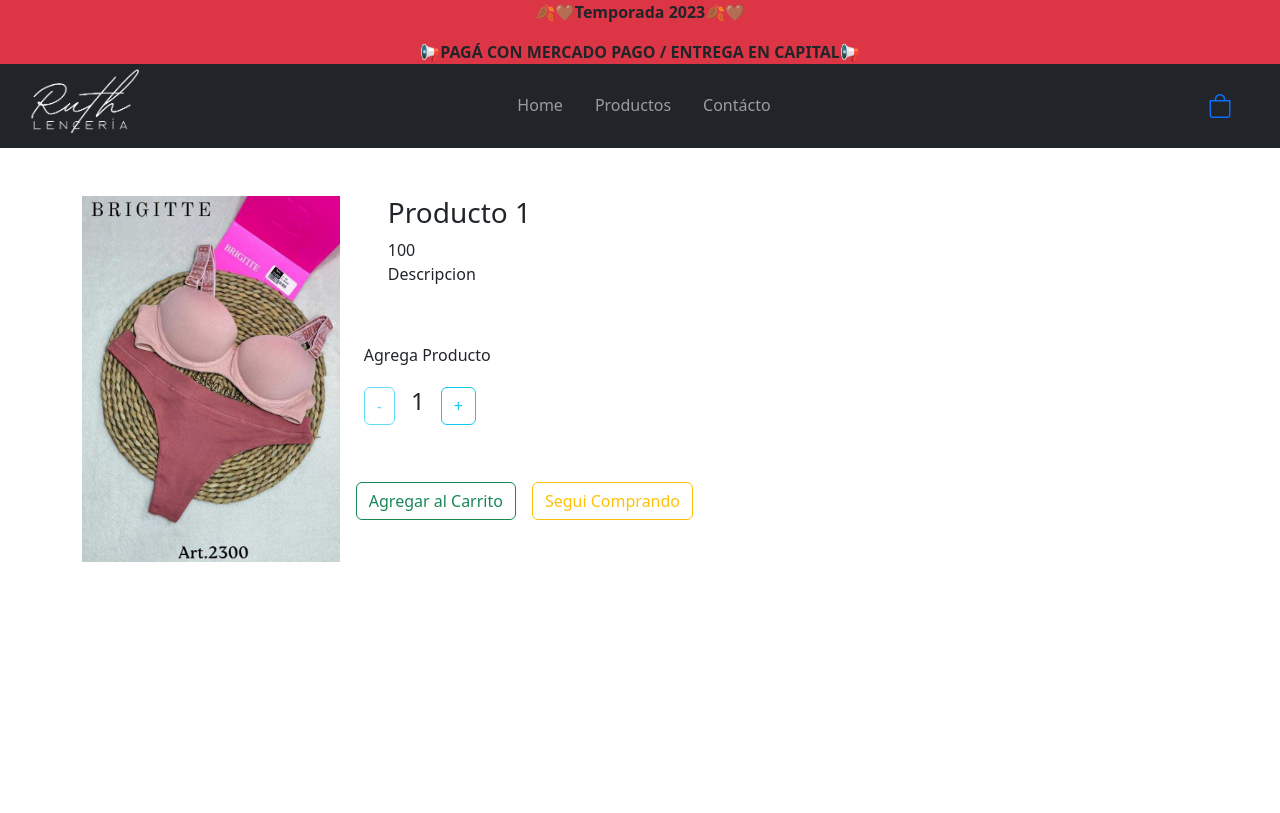
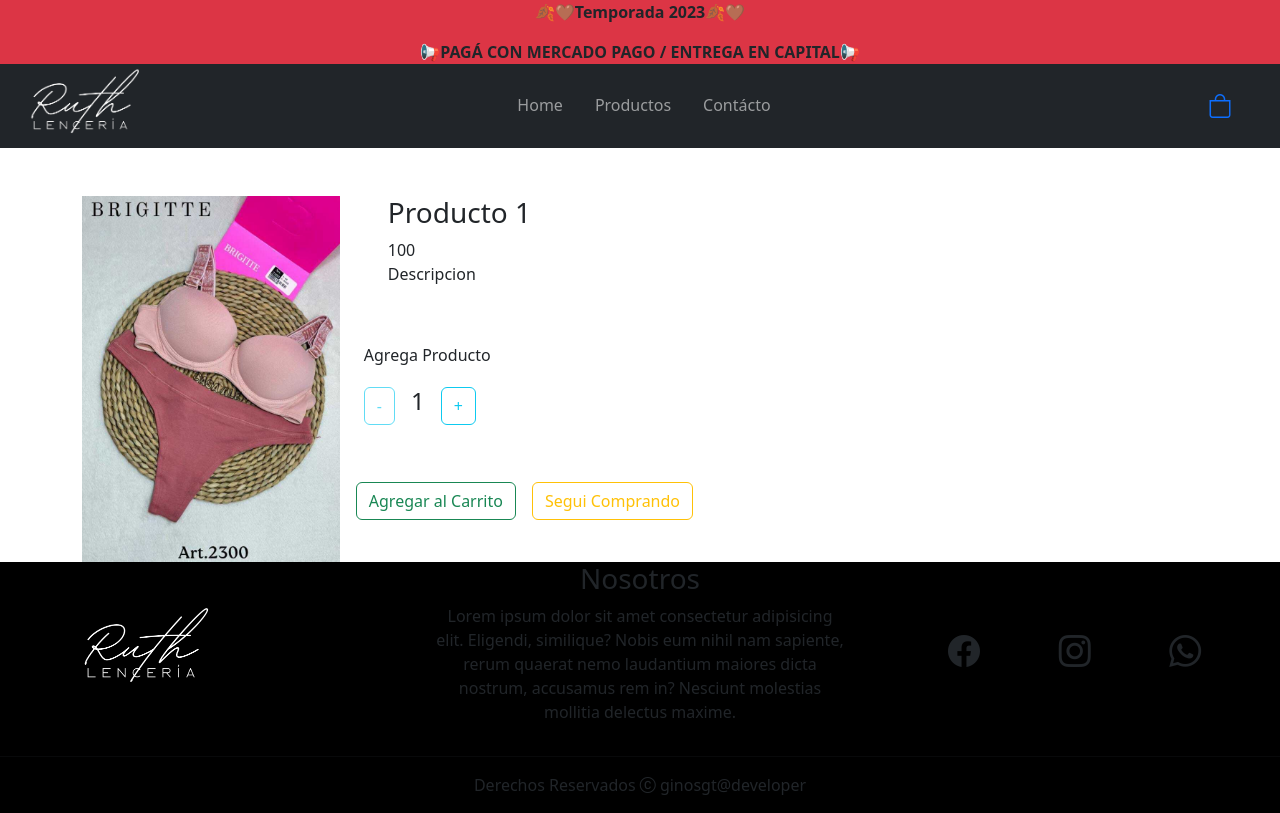
Before and after one commit to GinoGallardo/proyecto-react-js, a React (Create React App) app: page /Detail/1 in a window 1280 px wide. Built offline with nearby package versions, Linux system fonts and the light colour scheme.

Commit message:
Agregando Footer

```diff
--- a/package.json
+++ b/package.json
@@ -7,7 +7,8 @@
     "@testing-library/react": "^13.4.0",
     "@testing-library/user-event": "^13.5.0",
     "animate.css": "^4.1.1",
-    "bootstrap": "^5.2.3",
+    "bootstrap": "^5.3.0-alpha3",
+    "bootstrap-icons": "^1.10.5",
     "react": "^18.2.0",
     "react-bootstrap": "^2.7.4",
     "react-dom": "^18.2.0",
--- a/src/component/Footer/Footer.jsx
+++ b/src/component/Footer/Footer.jsx
@@ -1,8 +1,34 @@
 import React from 'react'
+import navbarlogo from '../../img/navbarlogo.png'
+import { NavLink, } from 'react-router-dom';
 
-const Footer = () => {
+export const Footer = () => {
+
   return (
-    <h1 className='border border-black border-1 text-center'>Footer</h1>
+    <>
+      <div className="container-fluit bg-black text-center">
+        <div className="row">
+          <div className='col d-flex align-items-center'>
+            <NavLink to='/'><img className='navbarLogo w-50' src={navbarlogo} alt="" /></NavLink>
+          </div>
+          <div className='col'>
+            <h3>Nosotros</h3>
+            <p>
+              Lorem ipsum dolor sit amet consectetur adipisicing elit. Eligendi, similique? Nobis eum nihil nam sapiente, rerum quaerat nemo laudantium maiores dicta nostrum, accusamus rem in? Nesciunt molestias mollitia delectus maxime.
+            </p>
+          </div>
+          <div className='col fs-2 d-flex justify-content-evenly align-items-center'>
+            <i class="bi bi-facebook"></i>
+            <i class="bi bi-instagram"></i>
+            <i class="bi bi-whatsapp"></i>
+          </div>
+        </div>
+        <hr />
+        <div className='d-flex align-items-center justify-content-center'>
+          <p>Derechos Reservados <i class="bi bi-c-circle"></i> ginosgt@developer</p>
+        </div>
+      </div>
+    </>
   )
 }
 
--- a/src/component/Navbar/Navbar.jsx
+++ b/src/component/Navbar/Navbar.jsx
@@ -1,7 +1,6 @@
 import './navbar.css'
 import React, { Fragment } from 'react'
 import { NavbarLi } from './NavbarLi'
-// import { NavLink } from 'react-bootstrap'
 import navbarlogo from '../../img/navbarlogo.png'
 import CartWidget from './CartWidget'
 
--- a/src/router/Ruta.jsx
+++ b/src/router/Ruta.jsx
@@ -6,6 +6,7 @@ import Navbar from '../component/Navbar/Navbar'
 import NavbarAlert from '../component/Navbar/NavbarAlert'
 import Contacto from '../pages/Contacto'
 import Detail from '../component/ItemDetail/Detail'
+import Footer from '../component/Footer/Footer'
 
 const Ruta = () => {
 
@@ -19,6 +20,7 @@ const Ruta = () => {
         <Route path='/Contacto' element={<Contacto/>} />
         <Route path='/Detail/:id' element={<Detail/>} />
       </Routes>
+      <Footer/>
     </BrowserRouter>
   )
 }
```
Also changed, not shown: 1 other file (tests, documents, lock files or other folders).
